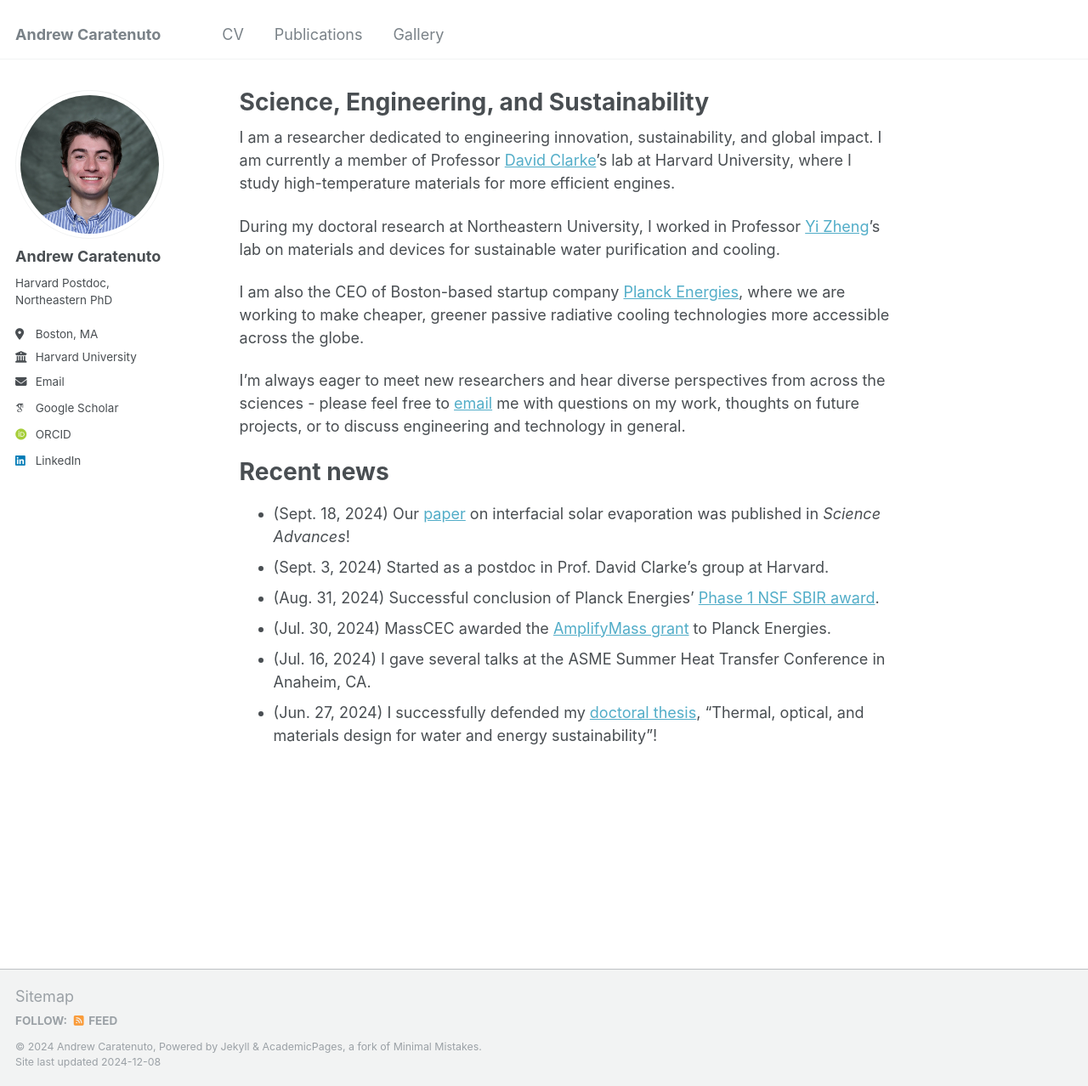
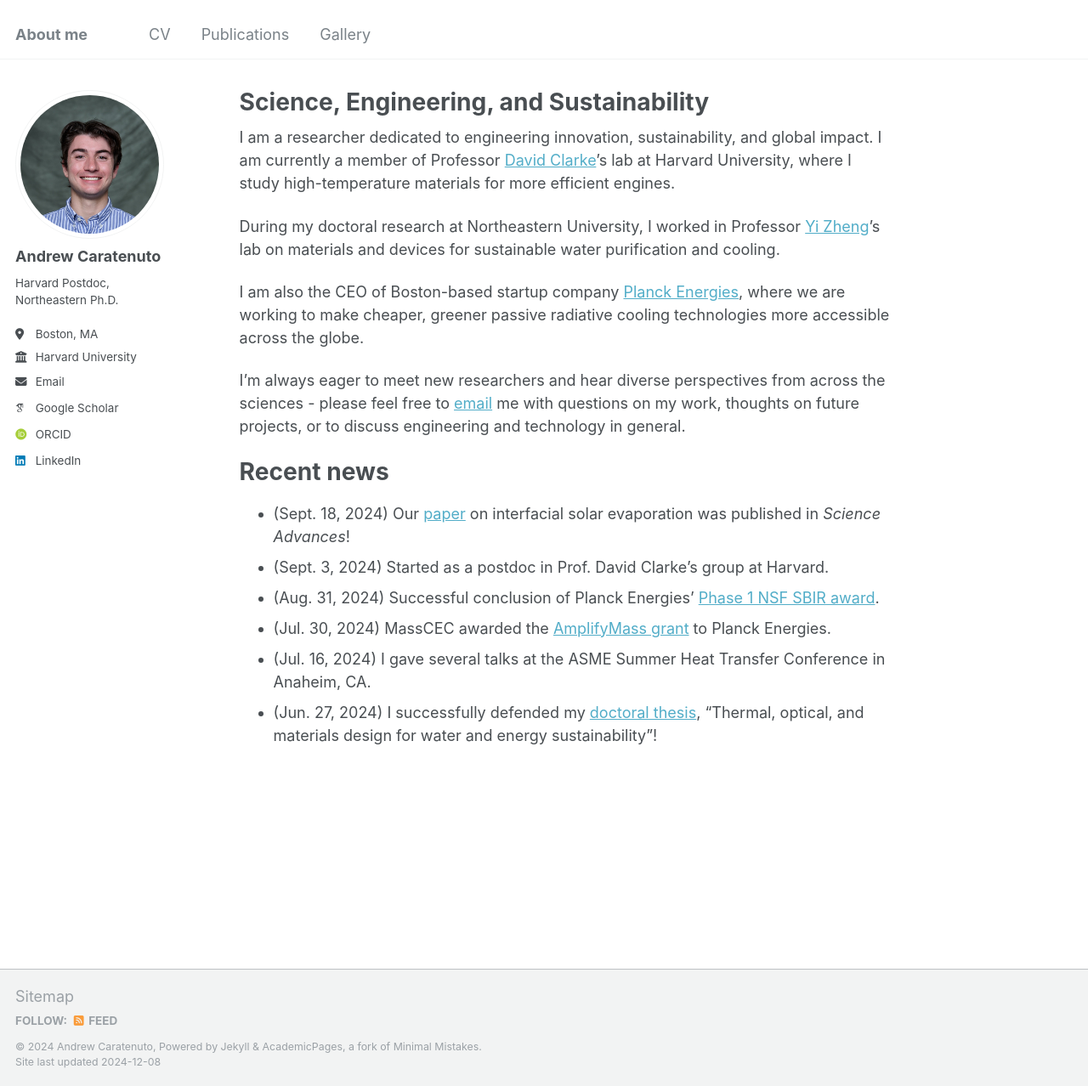
Before and after one commit to andrewcaratenuto/andrewcaratenuto.github.io, a Jekyll site: the page built from _pages/about.md, in a window 1280 px wide and 1278 px high. Shown: the whole window at 85% size. Built offline with Jekyll 4.4.1, drawn with Linux system fonts in a browser that asks for light colours; some web fonts are replaced.

Commit message:
Update _config.yml

```diff
--- a/_config.yml
+++ b/_config.yml
@@ -8,7 +8,7 @@
 
 # Basic Site Settings
 locale                   : "en-US"
-title                    : "Andrew Caratenuto"
+title                    : "About me"
 title_separator          : "-"
 name                     : &name "Andrew Caratenuto"
 description              : &description "personal description"
@@ -24,7 +24,7 @@ author:
   avatar           : "website-headshot.jpg"
   name             : "Andrew Caratenuto"
   pronouns         : # example: "she/her"
-  bio              : "Harvard Postdoc, Northeastern PhD"
+  bio              : "Harvard Postdoc, Northeastern Ph.D."
   location         : "Boston, MA"
   employer         : "Harvard University"
   uri              : # URL
```
